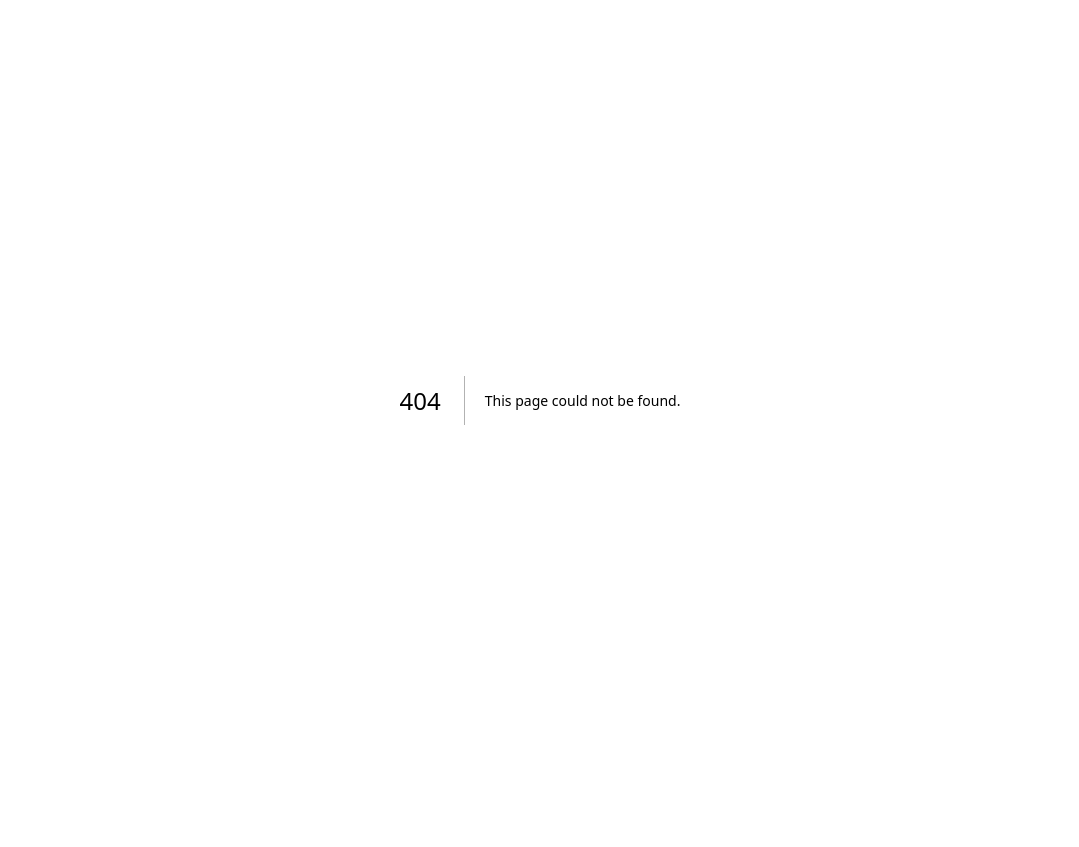
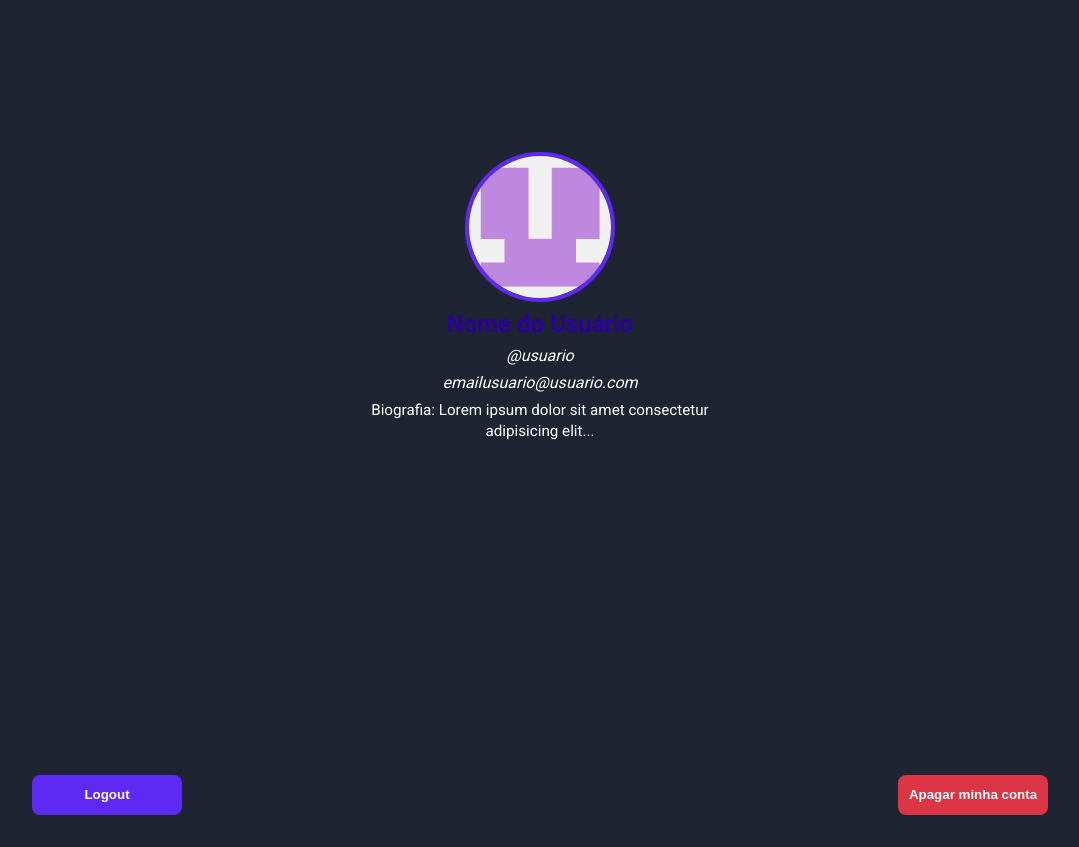
Before and after one commit to fga-eps-mds/2025.1-SGI-Frontend, a Next.js app: page /profile in a window 1280 px wide. Before the commit this address had no page. Shown: the whole page, without its empty margins (100-1179 px from the left). Before the commit the page ends 800 px from the top, so only its background shows below. Built offline with nearby package versions, Linux system fonts and the light colour scheme.

Commit message:
cria tela de perfil

```diff
--- a/src/app/page.module.css
+++ b/src/app/page.module.css
@@ -58,7 +58,7 @@
   justify-content: center; /* controla o alinhamento horizontal dos itens */
   color: white;
   font-weight: bold; /* negrito */
-  font-family: var(--font-roboto), sans-serif /* mudando a fonte para roboto */
+  font-family: var(--font-roboto), sans-serif; /* mudando a fonte para roboto */
   font-size: 14px; /* tamanho do texto */
 }
 
--- /dev/null
+++ b/src/app/profile/page.tsx
@@ -0,0 +1,35 @@
+'use client'
+import styles from './profile.module.css'
+
+export default function ProfilePage() {
+  return (
+<>
+
+    <main className={styles.container}>
+      {/* Foto e dados agrupados para controlar o gap */}
+      <div className={styles.userInfo}>
+        <img
+          src="/sample_profile.png"
+          alt="Foto de Perfil"
+          className={styles.profileImage}
+        />
+        <span className={styles.name}>Nome do Usuário</span>
+        <span className={styles.username}>@usuario</span>
+        <span className={styles.email}>emailusuario@usuario.com</span>
+        <p className={styles.bio}>
+          Biografia: Lorem ipsum dolor sit amet consectetur adipisicing elit...
+        </p>
+      </div>
+
+      <div className={styles.buttons}>
+        <button className={styles.logout}>Logout</button>
+        <button className={styles.delete}>Apagar minha conta</button>
+      </div>
+
+
+    </main>
+
+</>
+  )
+
+}
--- /dev/null
+++ b/src/app/profile/profile.module.css
@@ -0,0 +1,145 @@
+/* Estilo geral */
+body {
+  background-color: #1E2432;
+  font-family: var(--font-roboto), sans-serif;
+  padding-top: 120px;
+}
+
+/* Container principal */
+.container {
+  display: flex;
+  flex-direction: column;
+  padding: 2rem;
+  gap: 2rem;
+}
+
+/* Informações do usuário */
+.userInfo {
+  display: flex;
+  flex-direction: column;
+  align-items: center;
+  gap: 0.5rem;
+  text-align: center;
+}
+
+.profileImage {
+  width: 150px;
+  height: 150px;
+  border-radius: 50%;
+  object-fit: cover;
+  border: 4px solid #5F29F4;
+}
+
+.name {
+  font-size: 1.5rem;
+  font-weight: bold;
+  color: #2B009D;
+}
+
+.username,
+.email {
+  font-size: 1rem;
+  color: #FFFFFF;
+  font-style: italic;
+}
+
+.bio {
+  font-size: 0.95rem;
+  max-width: 400px;
+  line-height: 1.4;
+  color: #FFFFFF;
+}
+
+/* Botões */
+.buttons {
+  margin-left: 100px;
+  margin-right: 100px;
+  margin-top: 300px;
+  display: flex;
+  align-items: center;
+  justify-content: space-between; /* ajuda a manter espaçamento razoável */
+}
+
+.logout,
+.delete {
+  flex: 1;
+  padding: 0.8rem 0;
+  border: none;
+  border-radius: 8px;
+  font-weight: bold;
+  color: #FFFFFF;
+  cursor: pointer;
+  max-width: 150px;
+  transition: background-color 0.3s ease, transform 0.2s ease;
+}
+
+.logout {
+  background-color: #5F29F4;
+}
+
+.logout:hover {
+  background-color: #4B21C6;
+  transform: scale(1.05);
+}
+
+.delete {
+  background-color: #DC3545;
+}
+
+.delete:hover {
+  background-color: #b02a37;
+  transform: scale(1.05);
+}
+
+
+/* Topo fixo */
+.retanguloTopo {
+  position: fixed;
+  top: 0;
+  left: 0;
+  width: 100%; /* corrigido de 100vw para 100% */
+  height: 100px;
+  background-color: #2B009D;
+}
+
+/* Botão "Entrar" fixo */
+.retanguloEntrar {
+  position: fixed;
+  top: 31.5px; /* corrigido: adicionada unidade */
+  right: 40px;  /* corrigido: adicionada unidade */
+  width: 100px;
+  height: 37px;
+  background-color: #5F29F4;
+  border-radius: 8px;
+  cursor: pointer;
+  display: flex;
+  align-items: center;
+  justify-content: center;
+  color: white;
+  font-weight: bold;
+  font-family: var(--font-roboto), sans-serif;
+  font-size: 14px;
+}
+
+/* Logo */
+.logoContainer {
+  position: absolute;
+  top: 10px;
+  left: 10px;
+  display: flex;
+  align-items: center;
+  justify-content: center;
+  gap: 5px;
+}
+
+.logoIcon {
+  width: 5rem;
+  height: 5rem;
+}
+
+.logoContainer span {
+  font-size: 1.1rem;
+  font-weight: bold;
+  color: white;
+  font-family: var(--font-roboto), sans-serif;
+}
```
Also changed, not shown: public/sample_profile.png (added).
